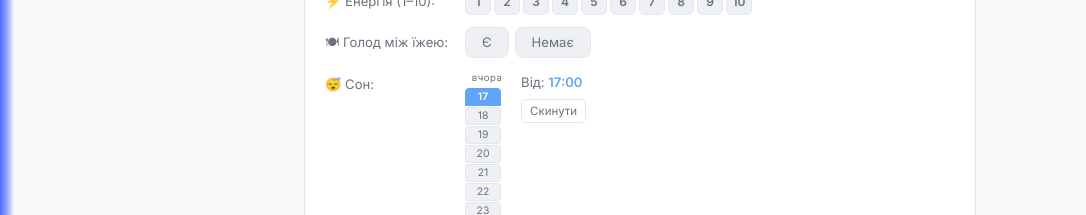
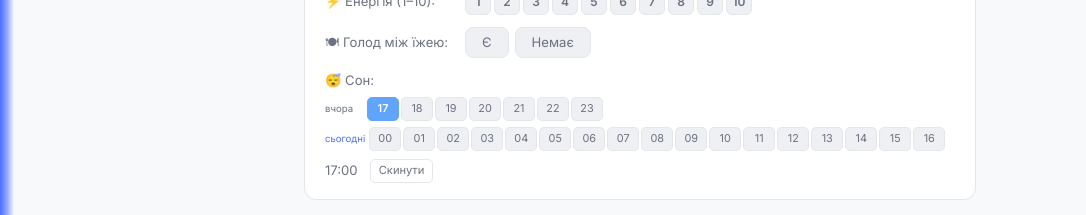
Before and after one commit to natalie0fedik-cmd/my_diary, a Next.js app: page /day/1/food in a window 1280 px wide. Both pictures are taken after a click on the button "17". Shown: the part 585-800 px from the top of the page, without its empty margins (0-1086 px from the left). Built offline with nearby package versions, Linux system fonts and the light colour scheme; no server answers.

Commit message:
Make sleep time selector horizontal
Two rows: вчора (17-23) and сьогодні (00-16), displayed as
horizontal button strips with summary line below selection.

https://claude.ai/code/session_01F1xKaAFsiYwPhCMnTvSDWG

```diff
--- a/app/day/[date]/food/page.tsx
+++ b/app/day/[date]/food/page.tsx
@@ -369,76 +369,67 @@ export default function FoodPage({ params }: Props) {
             </div>
 
             {/* Sleep */}
-            <div style={{ display: "flex", alignItems: "flex-start", gap: 10, flexWrap: "wrap" }}>
-              <span style={{ fontSize: "0.82rem", color: "var(--muted)", minWidth: 130, paddingTop: 4 }}>😴 Сон:</span>
-              <div style={{ display: "flex", gap: 12, alignItems: "flex-start" }}>
-                {/* Hours column 17→16 */}
-                <div style={{ display: "flex", flexDirection: "column", gap: 1 }}>
-                  <div style={{ fontSize: "0.6rem", color: "var(--muted)", textAlign: "center", marginBottom: 2, letterSpacing: "0.05em" }}>вчора</div>
-                  {SLEEP_HOURS.map((h, idx) => {
+            <div style={{ display: "flex", flexDirection: "column", gap: 6 }}>
+              <span style={{ fontSize: "0.82rem", color: "var(--muted)" }}>😴 Сон:</span>
+
+              {/* вчора: 17–23 */}
+              <div style={{ display: "flex", alignItems: "center", gap: 4 }}>
+                <span style={{ fontSize: "0.6rem", color: "var(--muted)", minWidth: 38 }}>вчора</span>
+                <div style={{ display: "flex", gap: 2 }}>
+                  {[17,18,19,20,21,22,23].map(h => {
                     const inRange = isSleepHourInRange(h);
                     const isFrom = data.sleepFrom === h;
                     const isTo = data.sleepTo === h;
-                    const isMidnight = h === 0;
                     return (
-                      <div key={h}>
-                        {isMidnight && (
-                          <div style={{
-                            fontSize: "0.6rem", color: "var(--accent)", textAlign: "center",
-                            borderTop: "1px dashed var(--border)", margin: "3px 0 2px",
-                            letterSpacing: "0.05em",
-                          }}>сьогодні</div>
-                        )}
-                        <button
-                          onClick={() => handleSleepHourClick(h)}
-                          style={{
-                            width: 36, height: 18,
-                            borderRadius: isFrom ? "4px 4px 0 0" : isTo ? "0 0 4px 4px" : 3,
+                      <button key={h} onClick={() => handleSleepHourClick(h)} style={{
+                        width: 32, height: 24, borderRadius: 5, cursor: "pointer",
                         border: `1px solid ${isFrom || isTo ? "#60a5fa" : inRange ? "#60a5fa44" : "var(--border)"}`,
                         background: isFrom || isTo ? "#60a5fa" : inRange ? "#60a5fa22" : "var(--surface2)",
                         color: isFrom || isTo ? "#fff" : inRange ? "#60a5fa" : "var(--muted)",
-                            cursor: "pointer",
-                            fontSize: "0.65rem",
-                            fontWeight: isFrom || isTo ? 700 : 400,
-                            lineHeight: 1,
-                            padding: 0,
-                            display: "block",
-                          }}
-                        >
-                          {String(h).padStart(2, "0")}
-                        </button>
-                      </div>
+                        fontSize: "0.68rem", fontWeight: isFrom || isTo ? 700 : 400, padding: 0,
+                      }}>{String(h).padStart(2,"0")}</button>
                     );
                   })}
                 </div>
+              </div>
+
+              {/* сьогодні: 00–16 */}
+              <div style={{ display: "flex", alignItems: "center", gap: 4 }}>
+                <span style={{ fontSize: "0.6rem", color: "var(--accent)", minWidth: 38 }}>сьогодні</span>
+                <div style={{ display: "flex", gap: 2, flexWrap: "wrap" }}>
+                  {[0,1,2,3,4,5,6,7,8,9,10,11,12,13,14,15,16].map(h => {
+                    const inRange = isSleepHourInRange(h);
+                    const isFrom = data.sleepFrom === h;
+                    const isTo = data.sleepTo === h;
+                    return (
+                      <button key={h} onClick={() => handleSleepHourClick(h)} style={{
+                        width: 32, height: 24, borderRadius: 5, cursor: "pointer",
+                        border: `1px solid ${isFrom || isTo ? "#60a5fa" : inRange ? "#60a5fa44" : "var(--border)"}`,
+                        background: isFrom || isTo ? "#60a5fa" : inRange ? "#60a5fa22" : "var(--surface2)",
+                        color: isFrom || isTo ? "#fff" : inRange ? "#60a5fa" : "var(--muted)",
+                        fontSize: "0.68rem", fontWeight: isFrom || isTo ? 700 : 400, padding: 0,
+                      }}>{String(h).padStart(2,"0")}</button>
+                    );
+                  })}
+                </div>
+              </div>
 
               {/* Summary */}
-                <div style={{ display: "flex", flexDirection: "column", gap: 6, paddingTop: 2 }}>
               {data.sleepFrom !== undefined && (
-                    <div style={{ fontSize: "0.82rem", color: "var(--muted)" }}>
-                      Від: <span style={{ color: "#60a5fa", fontWeight: 600 }}>{String(data.sleepFrom).padStart(2,"0")}:00</span>
-                    </div>
-                  )}
-                  {data.sleepTo !== undefined && (
-                    <div style={{ fontSize: "0.82rem", color: "var(--muted)" }}>
-                      До: <span style={{ color: "#60a5fa", fontWeight: 600 }}>{String(data.sleepTo).padStart(2,"0")}:00</span>
-                    </div>
-                  )}
-                  {data.sleep != null && (
-                    <div style={{ fontSize: "1rem", fontWeight: 700, color: "#60a5fa" }}>
-                      {data.sleep} год
-                    </div>
-                  )}
-                  {data.sleepFrom !== undefined && (
+                <div style={{ display: "flex", alignItems: "center", gap: 12, marginTop: 2 }}>
+                  <span style={{ fontSize: "0.82rem", color: "var(--muted)" }}>
+                    {String(data.sleepFrom).padStart(2,"0")}:00
+                    {data.sleepTo !== undefined && <> → {String(data.sleepTo).padStart(2,"0")}:00</>}
+                    {data.sleep != null && <> · <span style={{ color: "#60a5fa", fontWeight: 700 }}>{data.sleep} год</span></>}
+                  </span>
                   <button
                     onClick={() => { const u = { ...data, sleepFrom: undefined, sleepTo: undefined, sleep: undefined }; setData(u); save(u); }}
-                      style={{ fontSize: "0.72rem", color: "var(--muted)", background: "none", border: "1px solid var(--border)", borderRadius: 5, padding: "2px 8px", cursor: "pointer" }}
+                    style={{ fontSize: "0.7rem", color: "var(--muted)", background: "none", border: "1px solid var(--border)", borderRadius: 5, padding: "2px 8px", cursor: "pointer" }}
                   >
                     Скинути
                   </button>
+                </div>
               )}
-                </div>
-              </div>
             </div>
 
           </div>
```
Lines whose indentation alone changed are shown as unchanged.
